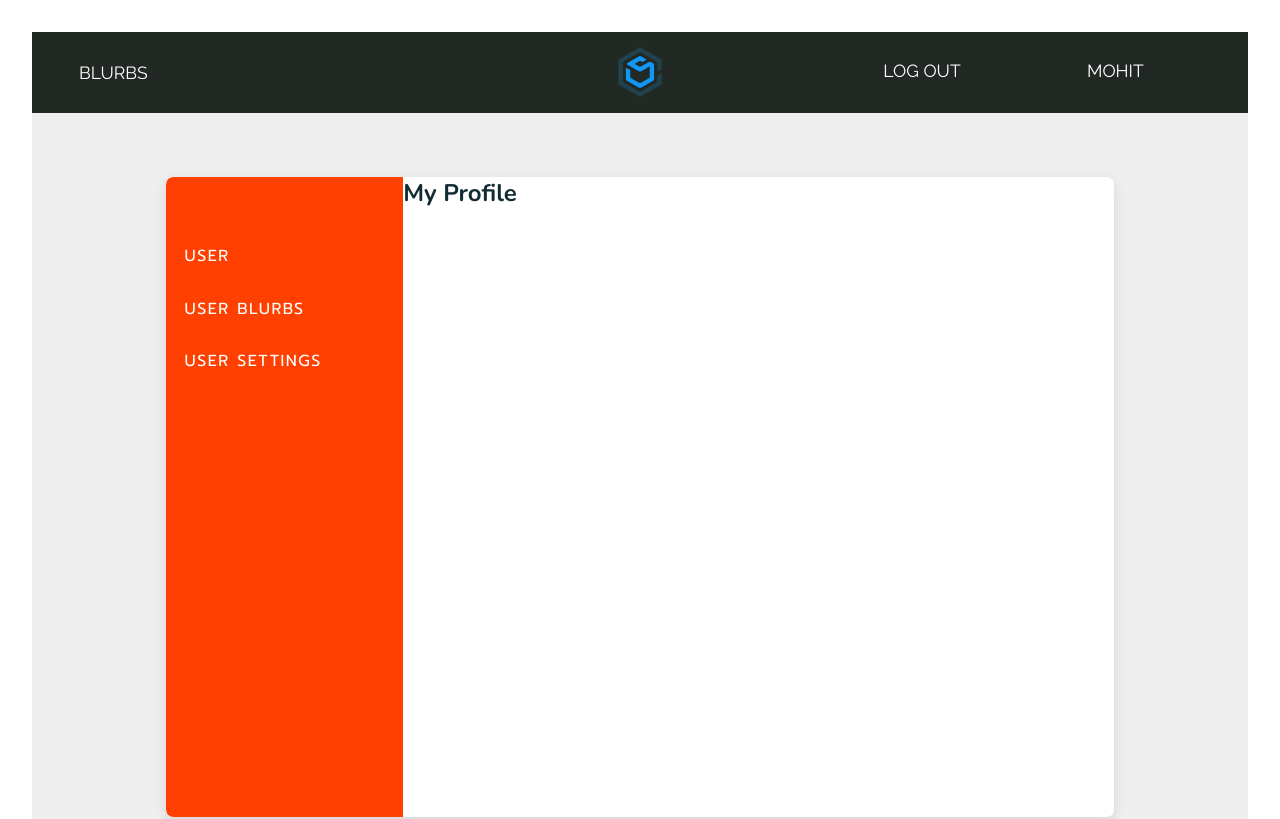
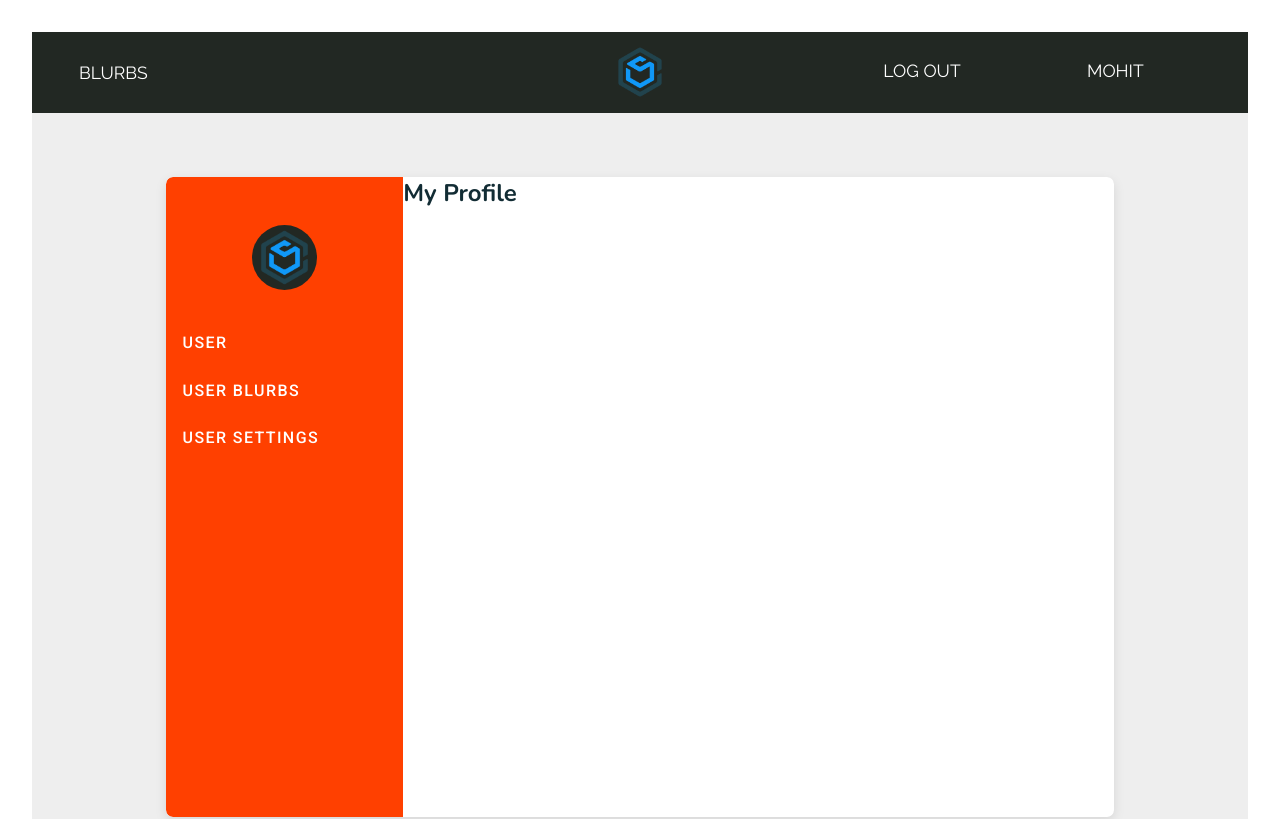
Before and after one commit to mohit-kumar-behera/blurb, a React (Create React App) app in the folder blurb-client/: page /profile/ada in a window 1280 px wide. Shown: the top 819 px of the page. Built offline with nearby package versions, Linux system fonts and the light colour scheme.

Commit message:
basic setup for profile navigation section

```diff
--- a/blurb-client/src/components/App.jsx
+++ b/blurb-client/src/components/App.jsx
@@ -102,7 +102,16 @@ const App = () => {
         <Route path="profile/:username" element={<ProfileLayout />}>
           <Route index element={<A />} />
           <Route path="blurb" element={<B />} />
-          <Route path="settings" element={<C />} />
+          <Route
+            path="settings"
+            element={
+              <ProtectedRoute>
+                <ProtectedUserRoute>
+                  <C />
+                </ProtectedUserRoute>
+              </ProtectedRoute>
+            }
+          />
         </Route>
 
         <Route path="*" element={<NoMatch title="Something went wrong" />} />
--- a/blurb-client/src/components/Authentication/ProtectedUserComponent.jsx
+++ b/blurb-client/src/components/Authentication/ProtectedUserComponent.jsx
@@ -1,7 +1,7 @@
 import { connect } from 'react-redux';
 
-const ProtectedUserComponent = ({ auth, children, createdByUser }) => {
-  if (createdByUser !== auth.user) return null;
+const ProtectedUserComponent = ({ auth, children, componentByUser }) => {
+  if (componentByUser !== auth.user) return null;
   return children;
 };
 
--- a/blurb-client/src/components/Authentication/ProtectedUserRoute.jsx
+++ b/blurb-client/src/components/Authentication/ProtectedUserRoute.jsx
@@ -3,7 +3,9 @@ import { connect } from 'react-redux';
 
 const ProtectedUserRoute = ({ auth, children }) => {
   /*
-  TODO: Fetch data of the authenticated user and check whether the user is allowed to access this route
+  TODO:
+  1) Fetch data of the authenticated user and check whether the user is allowed to access this route
+  2) Do Above search based on TYPE like is it blurb or profile page bcoz params will be different in different case
   */
   const routeSpecificUser = 'mohit';
 
--- a/blurb-client/src/components/Blurb/BlurbCard.jsx
+++ b/blurb-client/src/components/Blurb/BlurbCard.jsx
@@ -17,7 +17,7 @@ const BlurbCard = ({ blurb }) => {
       </div>
       <div className="blurb-card__footer">
         <Link
-          to={`profile/${blurb.user.name.split(' ')[0].toLowerCase()}`}
+          to={`profile/${blurb.user.name.split(' ')[0].toLowerCase()}/`}
           className="author"
         >
           {blurb.user.name}
--- a/blurb-client/src/components/Blurb/BlurbNavigation.jsx
+++ b/blurb-client/src/components/Blurb/BlurbNavigation.jsx
@@ -34,7 +34,7 @@ const BlurbNavigation = () => {
       </div>
       <div className="modify-detail-wrapper">
         <ProtectedComponent>
-          <ProtectedUserComponent createdByUser="mohit">
+          <ProtectedUserComponent componentByUser="mohit">
             <div>
               <Link to="" className="modify-info__link">
                 <strong>View Blurb Detail</strong>
--- a/blurb-client/src/components/Navbar/Navbar.jsx
+++ b/blurb-client/src/components/Navbar/Navbar.jsx
@@ -29,7 +29,7 @@ const ProtectedNavLink = ({ auth }) => {
       <Link to="/auth/logout" className="link navlink">
         Log out
       </Link>
-      <Link to={`profile/${auth.user}`} className="link navlink">
+      <Link to={`profile/${auth.user}/`} className="link navlink">
         {auth.user}
       </Link>
     </>
--- a/blurb-client/src/components/Profile/Profile.css
+++ b/blurb-client/src/components/Profile/Profile.css
@@ -1,27 +1,32 @@
 .profile-navigation {
-  padding: 3.5rem 0;
+  padding: 3rem 0;
   display: flex;
   flex-direction: column;
 }
 .profile-navigation > .profile-navlink {
   background-color: transparent;
-  border-left: 7px solid transparent;
+  border-left: 5px solid transparent;
   padding: 0.7rem;
   transition: all 0.3s ease;
   text-align: start;
+  font-family: var(--font-roboto);
   font-size: 1rem;
-  font-weight: 400;
-  letter-spacing: 1.5px;
+  font-weight: 500;
+  letter-spacing: 1.4px;
   text-transform: uppercase;
 }
-.profile-navigation > .profile-navlink:not(:last-child) {
+.profile-navigation > *:not(:last-child) {
   margin-bottom: 0.4rem;
 }
 .profile-navigation > .profile-navlink:hover,
 .profile-navigation > .profile-navlink.active {
-  border-left: 7px solid white;
+  border-left-color: var(--white);
   background-color: var(--white-antique-opac-m);
 }
 .profile-navigation > .profile-navlink.active {
   pointer-events: none;
 }
+.blurb-navicon {
+  width: 65px;
+  height: 65px;
+}
--- a/blurb-client/src/components/Profile/ProfileNavigation.jsx
+++ b/blurb-client/src/components/Profile/ProfileNavigation.jsx
@@ -1,18 +1,32 @@
 import React from 'react';
-import { NavLink } from 'react-router-dom';
+import { NavLink, useParams } from 'react-router-dom';
 
 // import components
+import ProtectedComponent from '../Authentication/ProtectedComponent';
+import ProtectedUserComponent from '../Authentication/ProtectedUserComponent';
+import Avataar from '../Avataar/Avataar';
 
 // import stylesheets
 import './Profile.css';
 
 // import images
+import blurb_icon from '../../static/blurb-icon.png';
 
 const ProfileNavigation = () => {
+  const params = useParams();
+
   return (
     <div className="profile-navigation">
+      <div style={{ marginBottom: '2rem' }}>
+        <Avataar
+          src={blurb_icon}
+          alt_text="Blurb Logo"
+          avataar_classes={['blurb-navicon']}
+          rounded={true}
+        />
+      </div>
       <NavLink
-        to="/profile/judy/"
+        to={`/profile/${params.username}/`}
         className={({ isActive }) =>
           isActive ? 'profile-navlink active' : 'profile-navlink'
         }
@@ -27,6 +41,8 @@ const ProfileNavigation = () => {
       >
         User Blurbs
       </NavLink>
+      <ProtectedComponent>
+        <ProtectedUserComponent componentByUser="mohit">
           <NavLink
             to="settings"
             className={({ isActive }) =>
@@ -35,6 +51,8 @@ const ProfileNavigation = () => {
           >
             User Settings
           </NavLink>
+        </ProtectedUserComponent>
+      </ProtectedComponent>
     </div>
   );
 };
```
Lines whose indentation alone changed are shown as unchanged.
